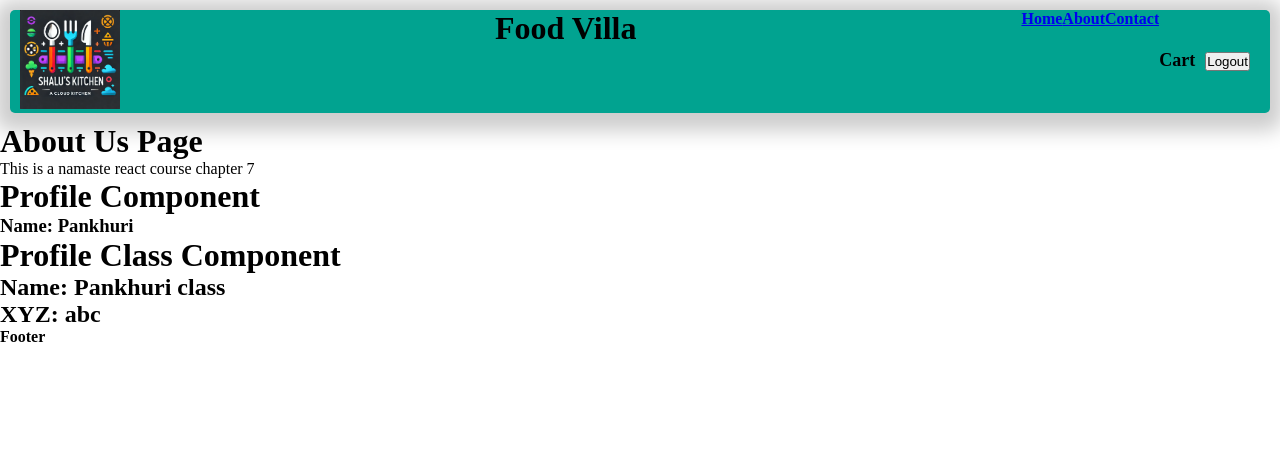
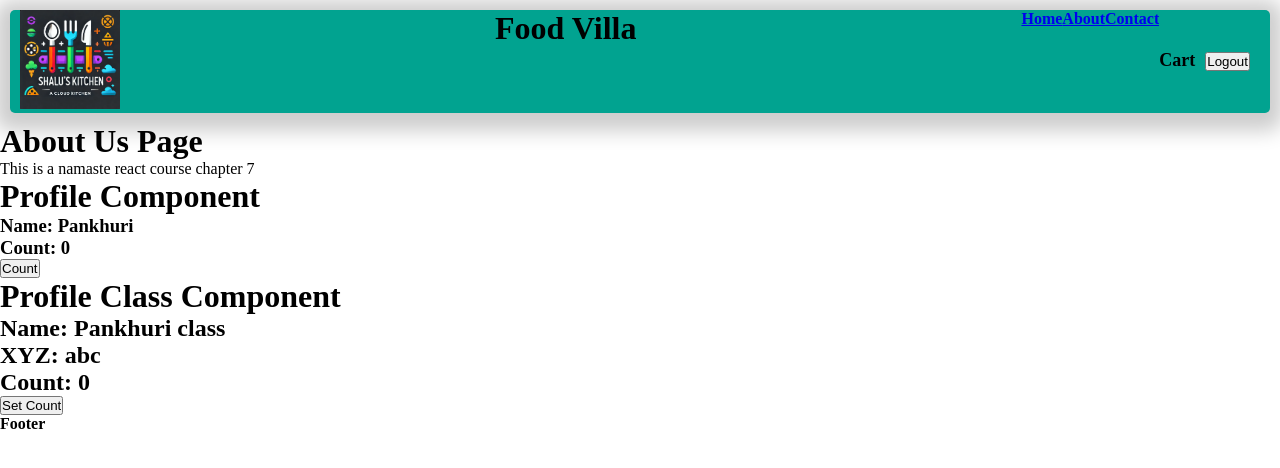
Before and after one commit to pankhuri0209/Akshay-React, a React (Vite) app: page /about in a window 1280 px wide. Shown: the top 468 px of the page. Built offline with nearby package versions, Linux system fonts and the light colour scheme.

Commit message:
profile class updated

```diff
--- a/src/components/About.js
+++ b/src/components/About.js
@@ -12,4 +12,5 @@ const About = () => {
     </div>
   );
 };
+
 export default About;
--- a/src/components/Profile.js
+++ b/src/components/Profile.js
@@ -1,8 +1,21 @@
+import { useState } from "react";
+
 const Profile = (props) => {
+  const [count, setCount] = useState(0);
+  const [count2, setCount2] = useState(0);
   return (
     <div>
       <h1>Profile Component</h1>
       <h3>Name: {props.name}</h3>
+      <h3>Count: {count}</h3>
+      <button
+        onClick={() => {
+          setCount(1);
+          setCount2(2);
+        }}
+      >
+        Count
+      </button>
     </div>
   );
 };
--- a/src/components/ProfileClass.js
+++ b/src/components/ProfileClass.js
@@ -1,12 +1,37 @@
 import React from "react";
 
 class Profile extends React.Component {
+  constructor(props) {
+    super(props);
+
+    //create state
+    this.state = {
+      count: 0,
+      count2: 0,
+    };
+    console.log("Constructor");
+  }
+
+  componentDidMount() {
+    console.log(" componentDidMount");
+  }
+
   render() {
+    const { count } = this.state;
+    console.log("render");
     return (
       <div>
         <h1>Profile Class Component </h1>
         <h2>Name: {this.props.name}</h2>
         <h2>XYZ: {this.props.xyz}</h2>
+        <h2>Count: {count}</h2>
+        <button
+          onClick={() => {
+            this.setState({ count: 1, count2: 2 });
+          }}
+        >
+          Set Count
+        </button>
       </div>
     );
   }
```
Also changed, not shown: 2 other files (tests, documents, lock files or other folders).
